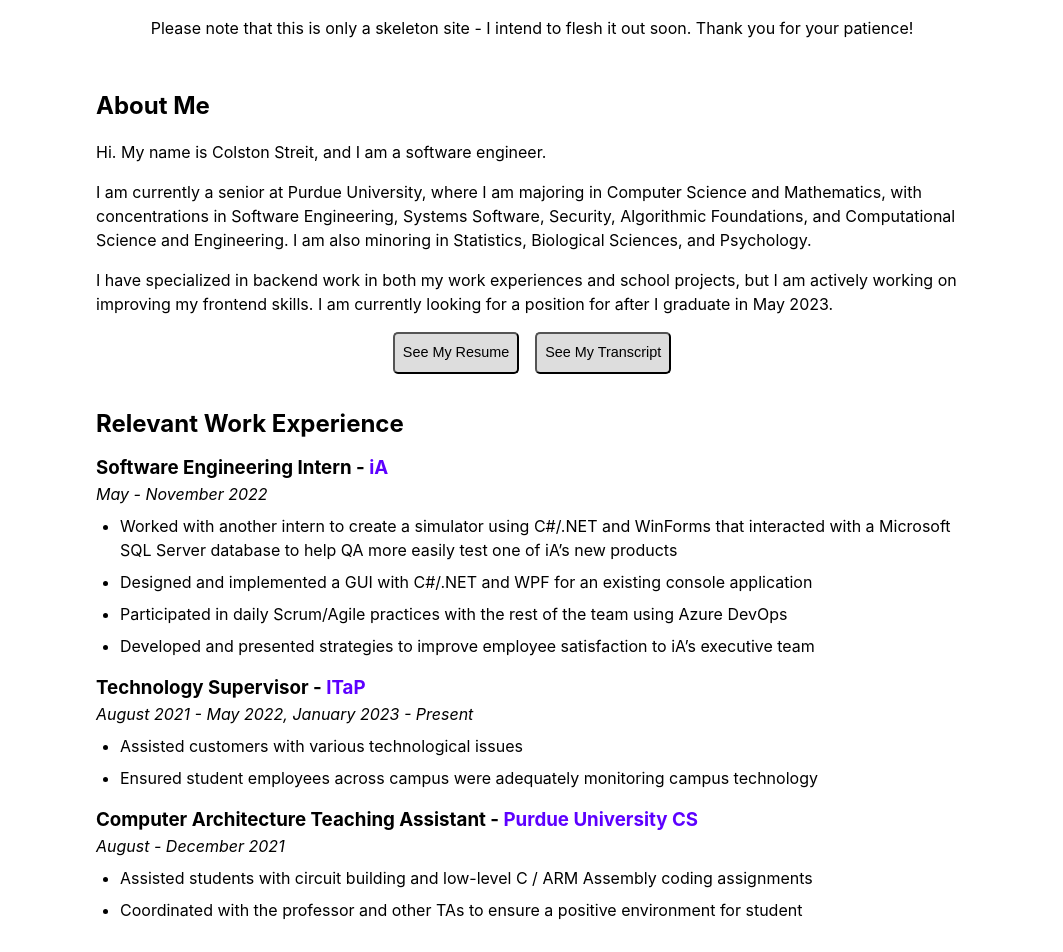
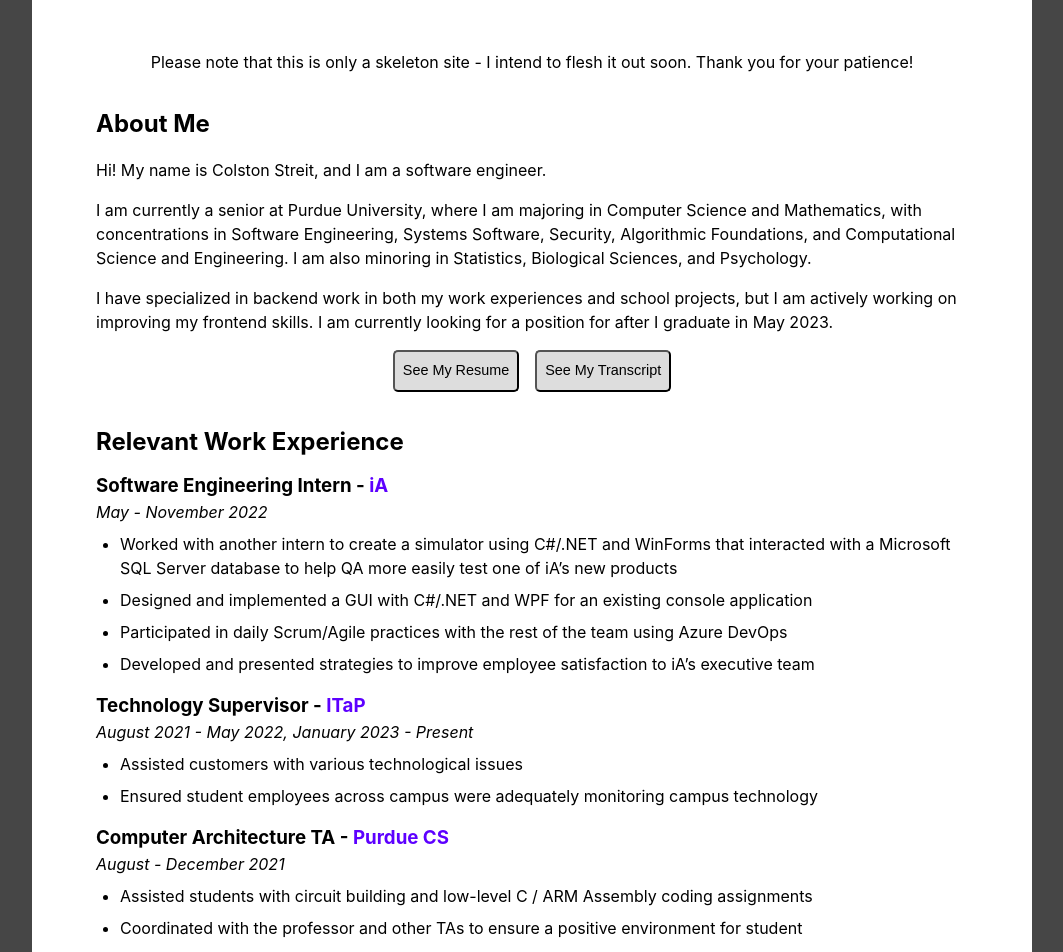
Before and after one commit to colstonstreit/site, a React (Create React App) app: page / in a window 1280 px wide. Shown: the top 952 px of the page, without its empty margins (108-1171 px from the left). Built offline with nearby package versions, Linux system fonts and the light colour scheme.

Commit message:
Added nice background for wide screens

```diff
--- a/src/App.js
+++ b/src/App.js
@@ -14,7 +14,7 @@ export default function App() {
       {/* <TopNav/> */}
       <main>
         <div className="content">
-          <p style={{'text-align': 'center' }}>
+          <p style={{'text-align': 'center', 'margin': 0, 'padding-top': 50 }}>
             Please note that this is only a skeleton site - I intend to flesh it out soon. Thank you for your patience!
           </p>
           <Routes>
--- a/src/Home.jsx
+++ b/src/Home.jsx
@@ -9,7 +9,7 @@ function About() {
   return <>
     <section className='about'>
       <h2>About Me</h2>
-      <p>Hi. My name is Colston Streit, and I am a software engineer.</p>
+      <p>Hi! My name is Colston Streit, and I am a software engineer.</p>
       <p>
         I am currently a senior at Purdue University, where I am majoring in Computer Science and Mathematics, with concentrations in Software Engineering, Systems Software, Security, Algorithmic Foundations, and Computational Science and Engineering. I am also minoring in Statistics, Biological Sciences, and Psychology.
       </p>
@@ -49,7 +49,7 @@ function RelevantExperience() {
         <li>Ensured student employees across campus were adequately monitoring campus technology</li>
       </ul>
     </Experience>
-    <Experience title="Computer Architecture Teaching Assistant" company="Purdue University CS" companyLink="https://www.cs.purdue.edu/index.html" time="August - December 2021">
+    <Experience title="Computer Architecture TA" company="Purdue CS" companyLink="https://www.cs.purdue.edu/index.html" time="August - December 2021">
       <ul>
         <li>Assisted students with circuit building and low-level C / ARM Assembly coding assignments</li>
         <li>Coordinated with the professor and other TAs to ensure a positive environment for student</li>
--- a/src/main.css
+++ b/src/main.css
@@ -5,10 +5,21 @@
   line-height: 1.5;
 }
 
+:root {
+  --background-color: rgb(70, 70, 70);
+  --main-content-color: white;
+  --link-color: rgb(93, 0, 255);
+}
+
+html {
+  background-color: var(--background-color);
+}
+
 main {
   margin: 0 auto;
   max-width: 1000px;
   padding: 0 5%;
+  background-color: var(--main-content-color);
 }
 
 section {
@@ -21,7 +32,7 @@ section:first-of-type {
 
 a {
   text-decoration: none;
-  color: rgb(93, 0, 255);
+  color: var(--link-color);
 }
 
 p {
@@ -71,7 +82,7 @@ ul.projectTools li {
   border: 1px solid black;
   padding: 0 0.5em;
   border-radius: 5px;
-  background-color:lightgray;
+  background-color:#DDD;
 }
 
 .projectTitleAndLinks {
```
